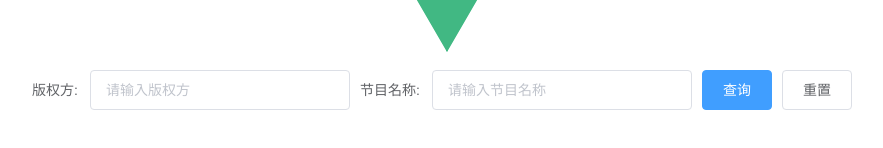
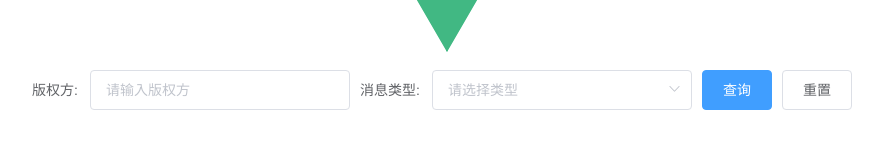
Before and after one commit to chenjunfeng98/vue-jsx-tablecomponent, a Vue app: page / in a window 1280 px wide. Shown: the part 194-342 px from the top of the page, without its empty margins (193-1076 px from the left). Built offline with nearby package versions, Linux system fonts and the light colour scheme.

Commit message:
新增select组件

```diff
--- a/src/App.vue
+++ b/src/App.vue
@@ -21,21 +21,15 @@ export default {
           label: "版权方:",
           width: "260",
           placeholder: "请输入版权方",
-          valueKey: "copyright"
-        },
-        {
-          type: "input",
-          label: "节目名称:",
-          width: "260",
-          placeholder: "请输入节目名称",
-          valueKey: "content_name"
+          valueKey: "inputData"
         },
         {
           type: "select",
           label: "消息类型:",
           width: "260",
           placeholder: "请选择类型",
-          valueKey: "messageType",
+          multiple: true,
+          valueKey: "selectData",
           // select的options 一般是从后台获取的
           selectOptions: [
             {
@@ -53,10 +47,11 @@ export default {
   },
   methods: {
     submit(tableData){
+      // 提交
       console.log(tableData);
     },
     reset(){
-
+      // 重置
     },
 
   }
--- a/src/components/tableComponent.js
+++ b/src/components/tableComponent.js
@@ -39,22 +39,41 @@ export default {
             this.tableData = {};
             this.$emit("reset");
         },
+        /**
+         * option 单项配置
+         * tableData 表单组件保存表单输入后的键值对数据
+         * */
         renderTable(option, tableData){
             const tableType = {
                 input: () => (
                     <el-form-item label={option.label} label-position="right">
                         <el-input
-                            style={{ width: option.width + "px" }}
+                            style={{ width: (option.width || 260) + "px" }}
                             v-model={tableData[option.valueKey]}
-                            placeholder={option.placeholder}
+                            placeholder={option.placeholder || '请输入内容'}
                         >
                         </el-input>
                     </el-form-item>
-                )
+                ),
+                select: () => (
+                    <el-form-item label={option.label} label-position="right">
+                        <el-select
+                            style={{ width: (option.width || 260) + "px" }}
+                            v-model={tableData[option.valueKey]}
+                            multiple={option.multiple || false}
+                            placeholder={option.placeholder || '请选择内容'}
+                        >
+                            {
+                                option.selectOptions.map(item => (
+                                    <el-option label={item.label} value={item.value}></el-option>
+                                ))
+                            }
+                        </el-select>
+                    </el-form-item>
+                ),
+
             }
-            if(tableType[option.type]){
-                return tableType[option.type]();
-            }
+            return tableType[option.type]();
         }
     },
 }
```
